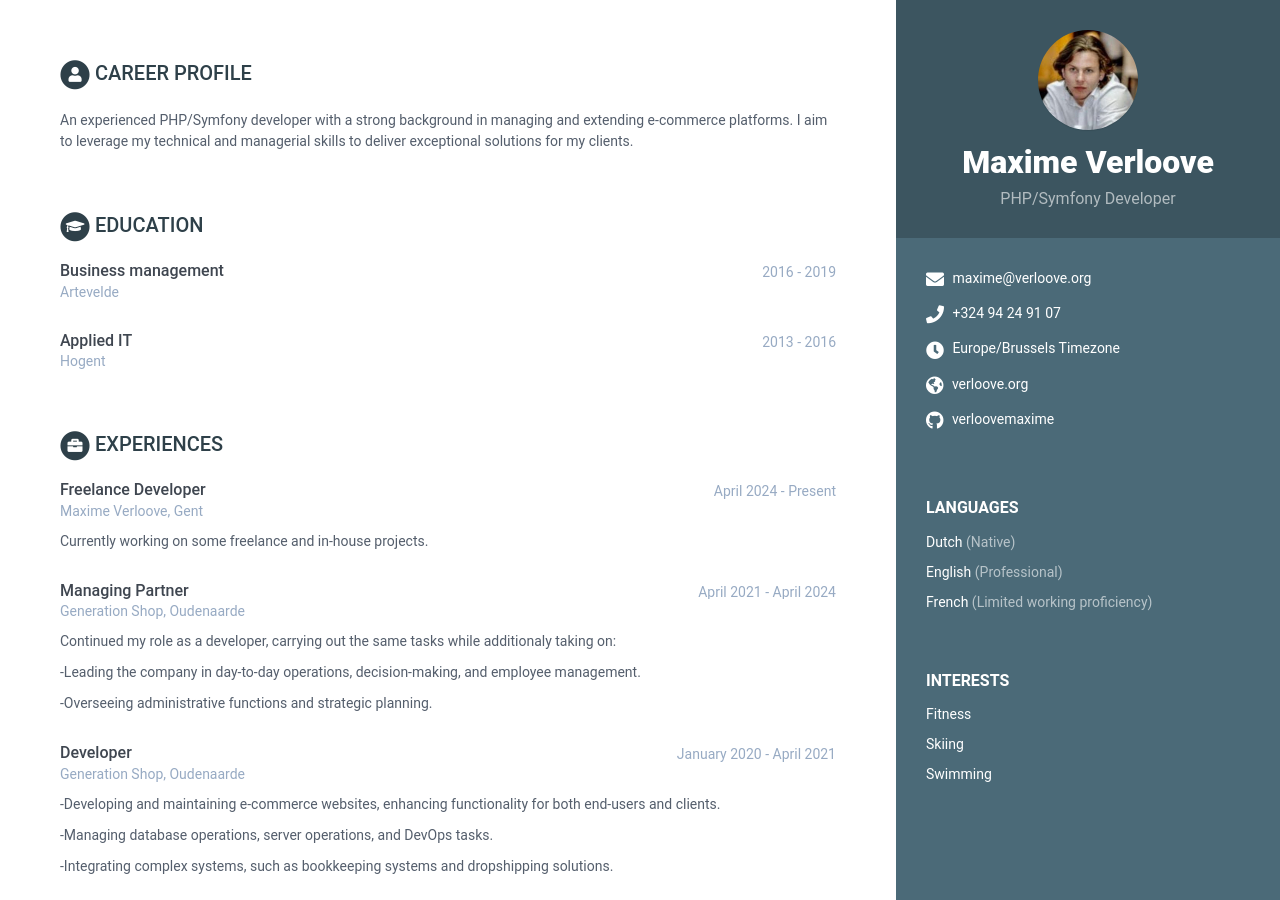
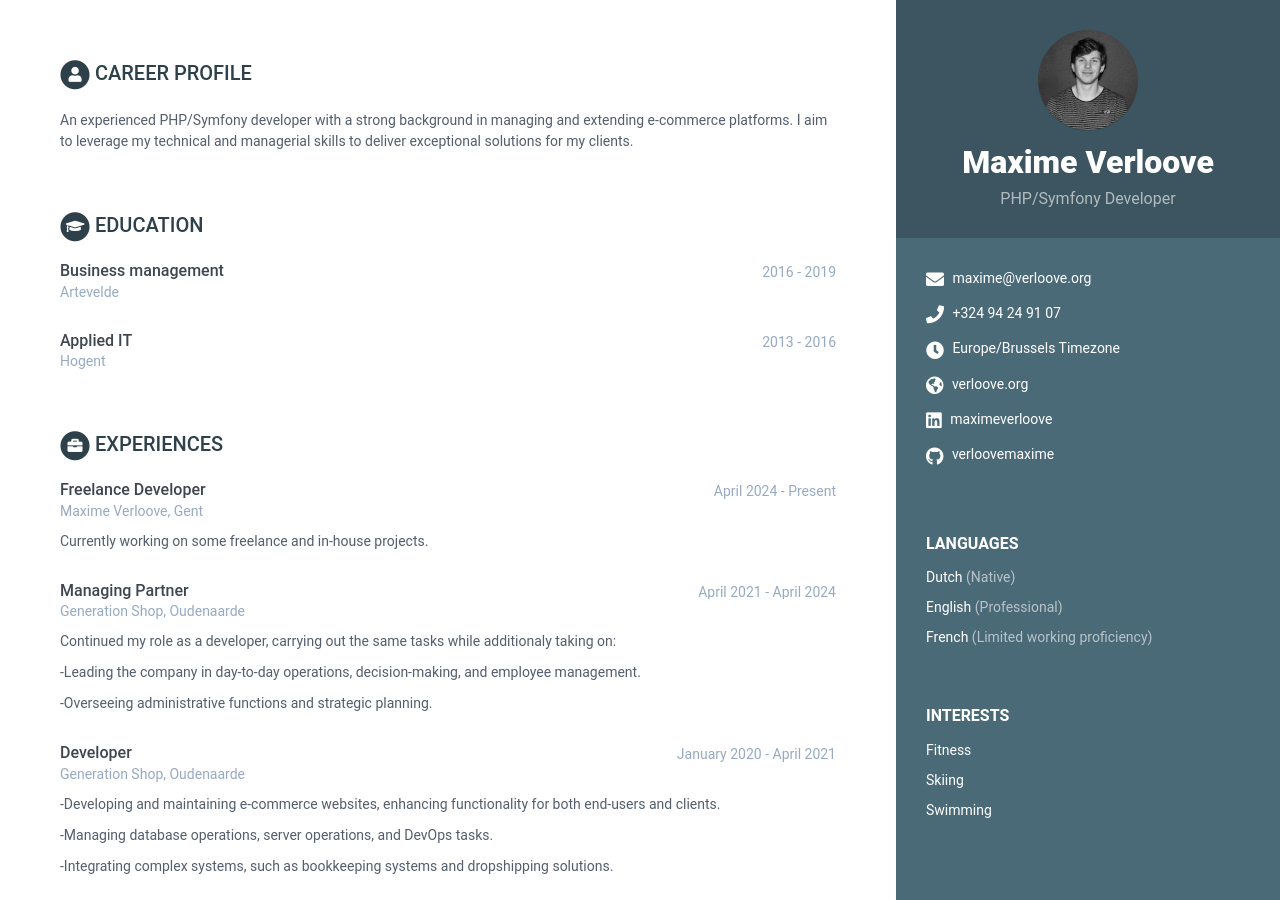
Before and after one commit to VerlooveMaxime/verloovemaxime.github.io, a Jekyll site: the page built from print.html, in a window 1280 px wide and 900 px high. Built offline with Jekyll 4.4.1, drawn with Linux system fonts in a browser that asks for light colours.

Commit message:
Add LinkedIn and update picture

```diff
--- a/_data/data.yml
+++ b/_data/data.yml
@@ -18,7 +18,7 @@ sidebar:
     timezone: Europe/Brussels Timezone
     citizenship:
     website: verloove.org #do not add http://
-    linkedin:
+    linkedin: maximeverloove
     xing:
     github: verloovemaxime
     telegram: # add your nickname without '@' sign
@@ -180,4 +180,4 @@ soft-skills:
       - item: Effective communication
 
 footer: >
-    Last update: 2024/09/11
+    Last update: 2024/10/18
```
Also changed, not shown: assets/images/maxime.jpg.
